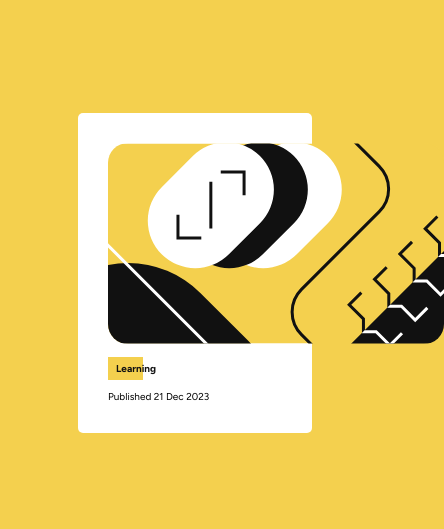
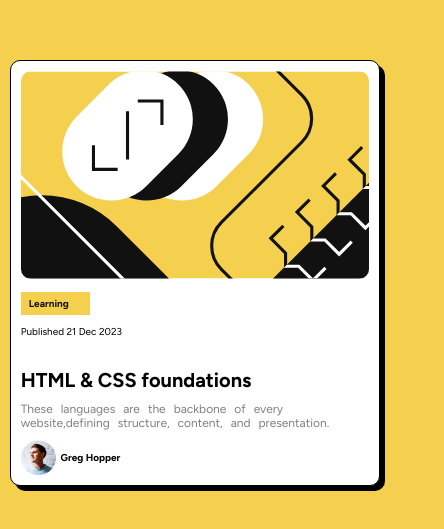
Before and after one commit to coolprogrammerarpit007/course-preview-card, a plain HTML site: page index.html in a window 390 px wide. Shown: the part 149-678 px from the top of the page, 444 px wide, since content can reach past the window. Drawn offline with Linux system fonts and the light colour scheme.

Commit message:
Course Preview Challenge Completed, added responsiveness too

```diff
--- a/css/style.css
+++ b/css/style.css
@@ -26,21 +26,31 @@ body {
 }
 
 .main {
-  width: 60%;
+  width: 100%;
+  display: flex;
+  justify-content: center;
+  align-items: center;
+}
+
+.course-card {
+  background-color: #fff;
+  padding: 1rem;
+  border: 1px solid #000;
+  box-shadow: 5px 5px #000;
+  border-radius: 1rem;
+  width: 20%;
+  display: flex;
+  flex-direction: column;
+  gap: 3rem;
 }
 
 .course-img-box {
   display: inline-block;
-  width: 80%;
 }
 .course-img-box img {
-  border-radius: 20px;
-}
-
-.course-card {
-  background-color: #fff;
-  padding: 3rem;
-  border-radius: 5px;
+  width: 100%;
+  height: auto;
+  border-radius: 1rem;
 }
 
 .course-preview {
@@ -61,3 +71,46 @@ body {
 .published {
   font-size: 1rem;
 }
+
+/* Styling the course card text */
+
+.course-name {
+  display: flex;
+  flex-direction: column;
+  gap: 1rem;
+}
+
+.course-name .course-title {
+  font-size: 2rem;
+  font-weight: bold;
+}
+
+.course-name .course-text {
+  font-size: 1.2rem;
+  word-spacing: 0.5rem;
+  color: hsl(0, 0%, 50%);
+}
+
+.author {
+  display: flex;
+  flex-direction: row;
+  justify-content: flex-start;
+  align-items: center;
+  gap: 0.5rem;
+}
+
+.author .author-img {
+  width: 10%;
+}
+
+.author-name {
+  font-size: 1rem;
+  font-weight: bold;
+}
+
+/* Adding the responsiveness */
+@media (max-width: 812px) {
+  .course-card {
+    width: 95%;
+  }
+}
--- a/index.html
+++ b/index.html
@@ -41,6 +41,21 @@
           <span class="learning">Learning</span>
           <p class="published">Published 21 Dec 2023</p>
         </div>
+        <div class="course-name">
+          <h1 class="course-title">HTML & CSS foundations</h1>
+          <p class="course-text">
+            These languages are the backbone of every website,defining
+            structure, content, and presentation.
+          </p>
+          <div class="author">
+            <img
+              src="./assets/images/image-avatar.webp"
+              alt=""
+              class="author-img"
+            />
+            <h2 class="author-name">Greg Hopper</h2>
+          </div>
+        </div>
       </div>
     </div>
   </body>
```
